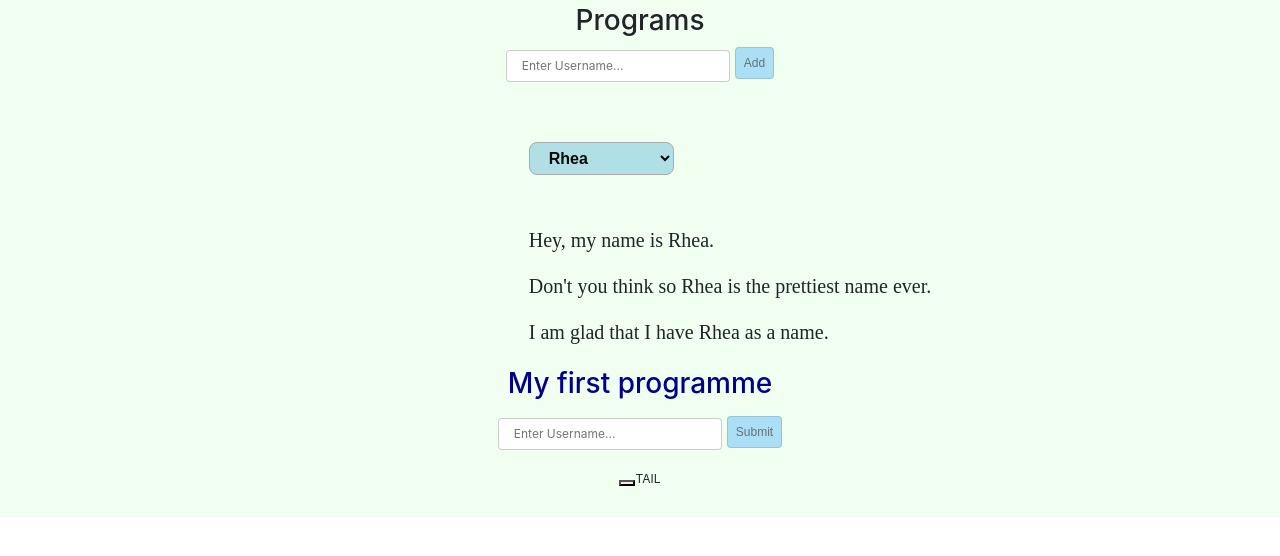
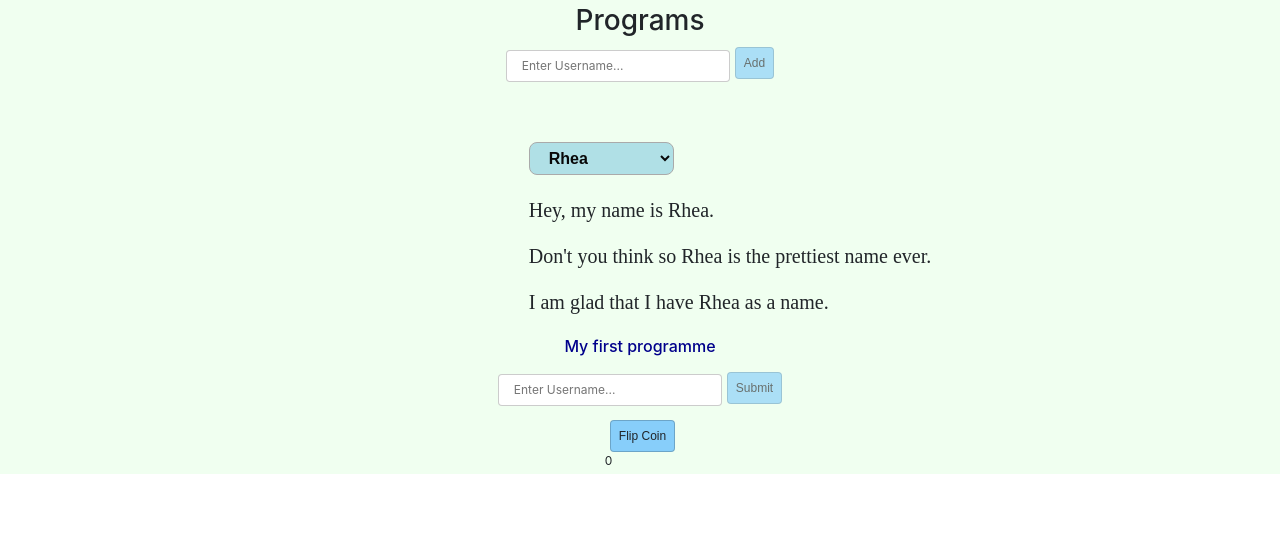
Before and after one commit to Varsha-Shivhare/react-app-todo, a React (Create React App) app: page / in a window 1280 px wide. Shown: the top 556 px of the page. Built offline with nearby package versions, Linux system fonts and the light colour scheme.

Commit message:
flip coin added.

```diff
--- a/src/App.css
+++ b/src/App.css
@@ -67,6 +67,6 @@
   display: block;
 	font-size: 20px;
   font-family: 'Times New Roman', Times, serif;
-  margin-top: 50px;
+  margin-top: 20px;
   margin-left: 180px;
 }
--- a/src/Coin/Flip.js
+++ b/src/Coin/Flip.js
@@ -10,11 +10,21 @@ class Coin extends Component{
 
                 // (Math.random()<0.5)? '0' : '1'
         }
+
         this.getRandomInt = this.getRandomInt.bind(this);
     }
 
     getRandomInt = () => {
         const tailOrHead = (Math.random()<0.5) ? 0 : 1;
+        if(tailOrHead){
+            this.setState({
+                heads: this.state.heads+1
+            })
+        }else{
+            this.setState({
+                tails: this.state.tails+1
+            })
+         }
         this.setState({
             tailOrHead
         })
@@ -22,18 +32,26 @@ class Coin extends Component{
 
     render(){
         const {tailOrHead} = this.state
+        const {heads} = this.state
+        const {tails} = this.state
         return(
             <div>
                 <div>
-                    <button onClick={this.getRandomInt}></button>
-                    <label>{tailOrHead !== null && tailOrHead ? 'HEAD':'TAIL'}</label>
+                    <button className="btn" onClick={this.getRandomInt} >Flip Coin</button>
+                    <label>{tailOrHead !== null ? tailOrHead ? 'HEAD':'TAIL' :''}</label>
                 </div>
-                <div>
-                    <label></label>
-                </div>
+                { heads && tails && <div>
+                     <label>Percent of heads: {heads/tails*100}</label>
+                     <label>Percent of tails: {tails/heads*100}</label>
+                </div>}
             </div>
         )
     }
 }
 
+// { heads && tails && <div>
+//     <label>Percent of heads: {heads/tails*100}</label>
+//     <label>Percent of tails: {tails/heads*100}</label>
+// </div>}  this is conditional rendering
+
 export default Coin;
--- a/src/Programs/Username/index.js
+++ b/src/Programs/Username/index.js
@@ -26,22 +26,22 @@ handleInput = (e) => {
     const regName = /^[a-zA-Z]+$/;
     if(this.state.username && this.state.username.length<= 3 || this.state.username && !regName.test(this.state.username)){
         return "Invalid name";
-        }else{
-        return ""
-        }
-  }
+        } else {
+          return ""
+    }
+}
 
     render(){
         const {username} = this.state
         return(
             <div className ="App-header">
                 <div  className="heading">
-                     <h3>My first programme</h3>
+                     <h6>My first programme</h6>
                 </div>
             <div className="inputWrapper">
                 <input className="inputBox" type="text" placeholder="Enter Username..." value={username} onChange={this.handleInput}/>
                 <button className="btn" onClick={this.handleSubmit} disabled={!username || this.handleValidate()}>Submit</button>
-                {this.handleValidate()}
+                <div><lable className="">{this.handleValidate()}</lable></div>
             </div>
             <div>
                 <ShowList item={this.state.item} />
```
